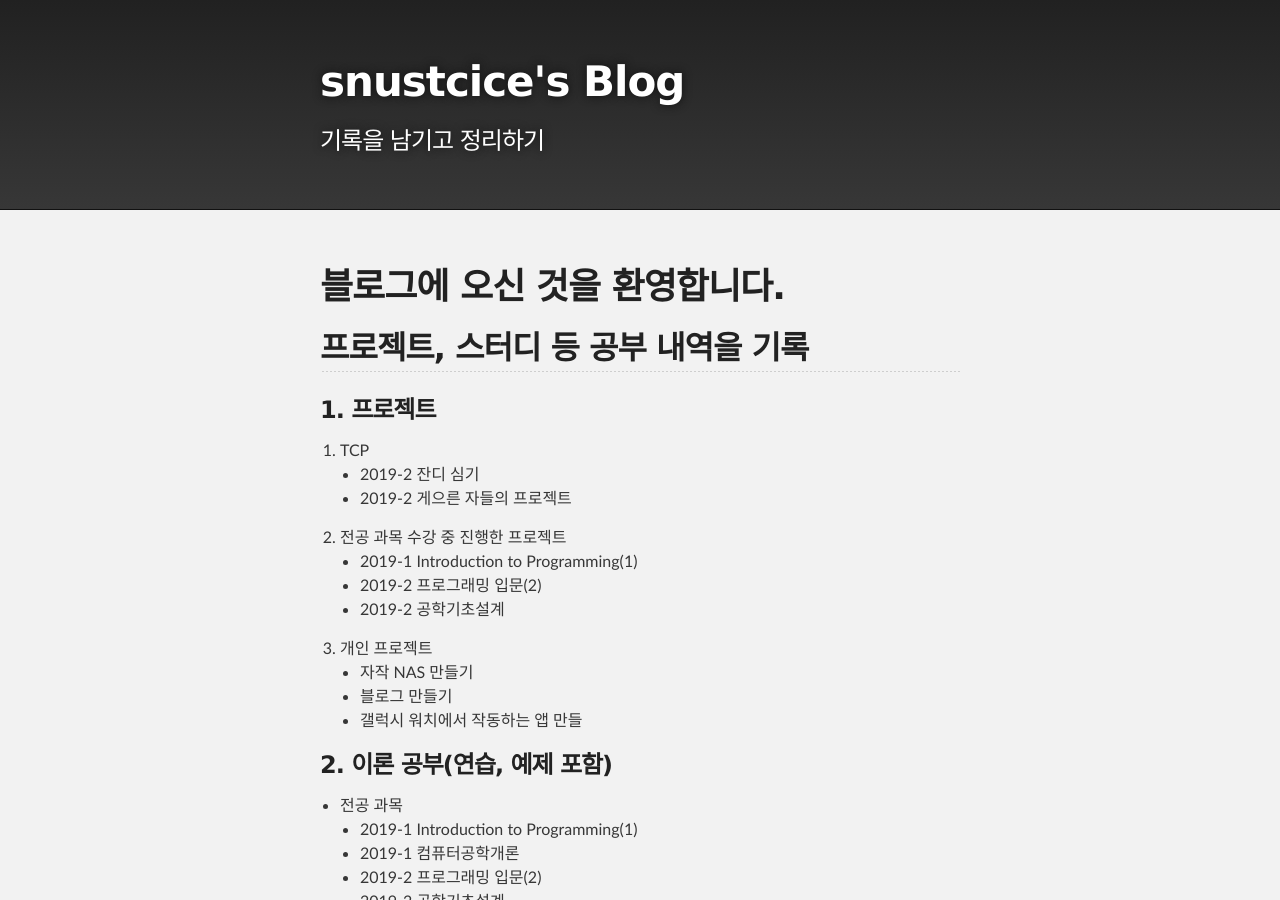
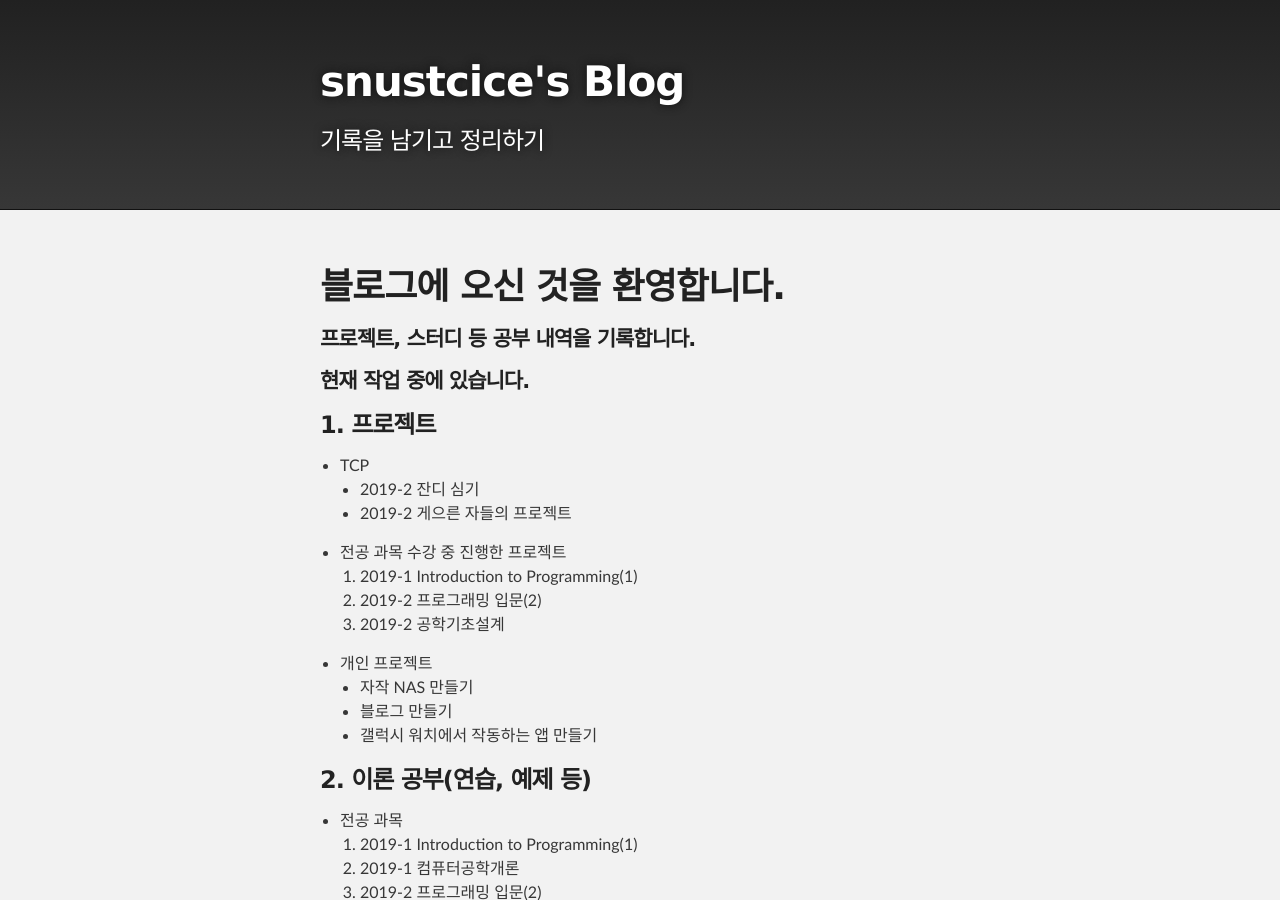
Before and after one commit to snustcice/snustcice.github.io, a Jekyll site: the page built from index.md, in a window 1280 px wide and 900 px high. Built offline with Jekyll 4.4.1, drawn with Linux system fonts in a browser that asks for light colours; our own code applies the rules of GitHub Pages for plain Markdown files.

Commit message:
Update index.md

```diff
--- a/index.md
+++ b/index.md
@@ -3,27 +3,28 @@ layout: default
 ---
 
 # 블로그에 오신 것을 환영합니다.
-## 프로젝트, 스터디 등 공부 내역을 기록
+#### 프로젝트, 스터디 등 공부 내역을 기록합니다.
+#### 현재 작업 중에 있습니다.
 
 ### 1. 프로젝트
-  1. TCP
-     * 2019-2 잔디 심기
-     * 2019-2 게으른 자들의 프로젝트
-  2. 전공 과목 수강 중 진행한 프로젝트
-     * 2019-1 Introduction to Programming(1)
-     * 2019-2 프로그래밍 입문(2)
-     * 2019-2 공학기초설계
-  3. 개인 프로젝트
-     * 자작 NAS 만들기
-     * 블로그 만들기
-     * 갤럭시 워치에서 작동하는 앱 만들
+  * TCP
+     + 2019-2 잔디 심기
+     + 2019-2 게으른 자들의 프로젝트
+  * 전공 과목 수강 중 진행한 프로젝트
+     1. 2019-1 Introduction to Programming(1)
+     2. 2019-2 프로그래밍 입문(2)
+     3. 2019-2 공학기초설계
+  * 개인 프로젝트
+     + 자작 NAS 만들기
+     + 블로그 만들기
+     + 갤럭시 워치에서 작동하는 앱 만들기
 
-### 2. 이론 공부(연습, 예제 포함)
+### 2. 이론 공부(연습, 예제 등)
   * 전공 과목
-     + 2019-1 Introduction to Programming(1)
-     + 2019-1 컴퓨터공학개론
-     + 2019-2 프로그래밍 입문(2)
-     + 2019-2 공학기초설계
+     1. 2019-1 Introduction to Programming(1)
+     2. 2019-1 컴퓨터공학개론
+     3. 2019-2 프로그래밍 입문(2)
+     4. 2019-2 공학기초설계
   * 개인 공부
      + Programming Language
        - C
```
Also changed, not shown: other parts of index.md (+4 -4 lines).
